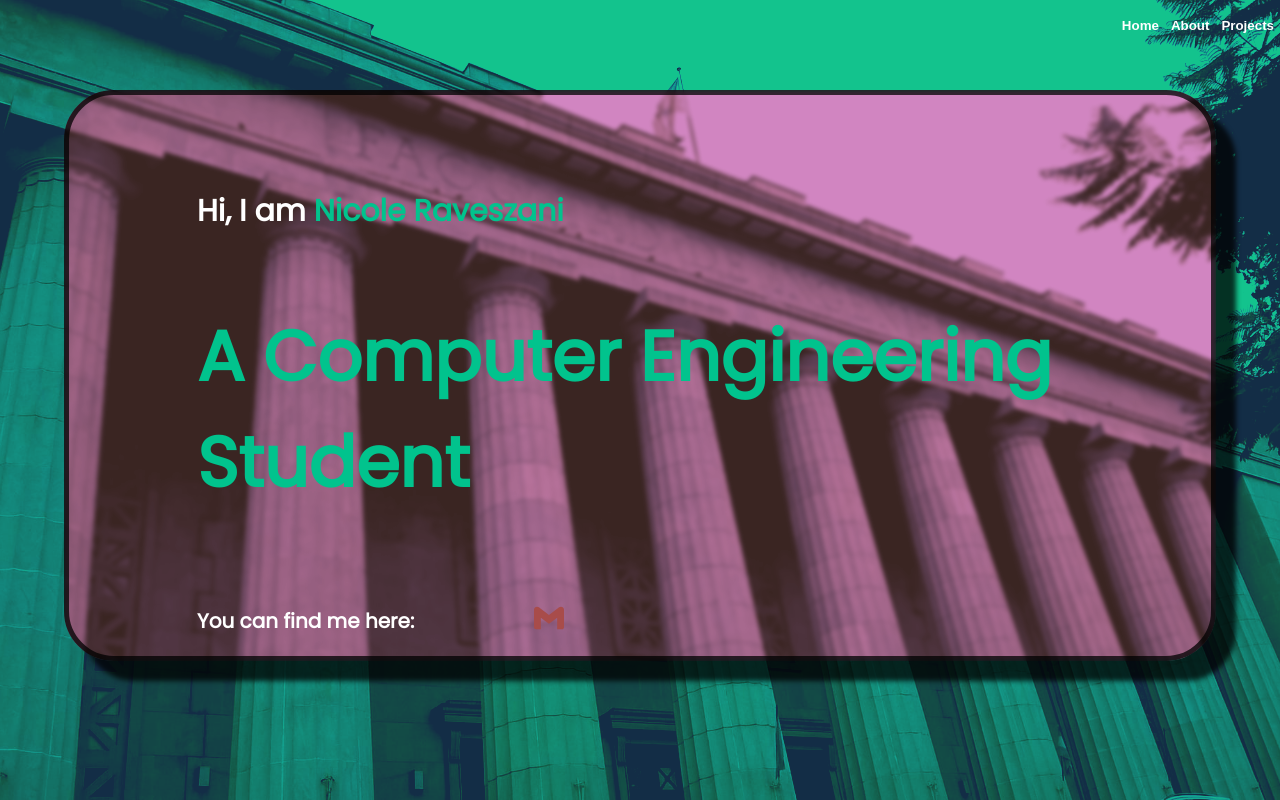
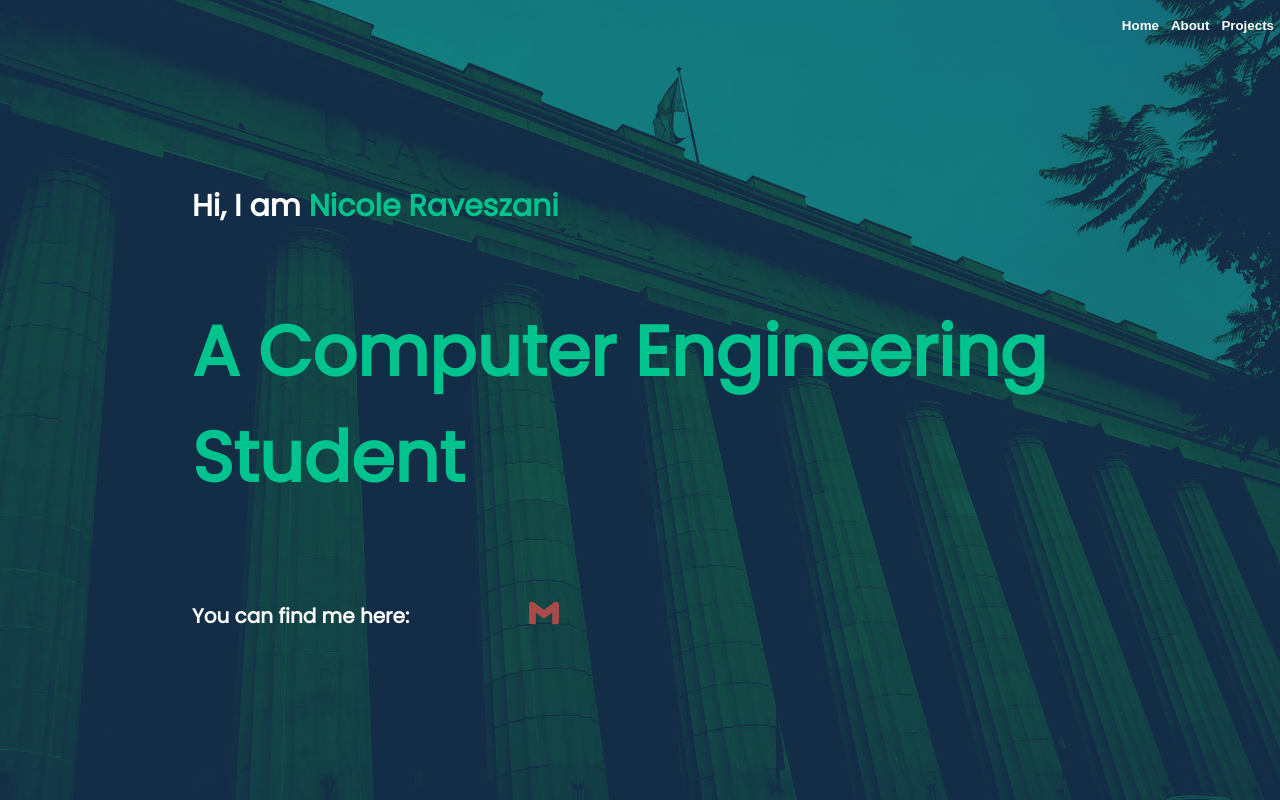
Before and after one commit to nravesz/Portfolio, a React (Create React App) app in the folder front/: page / in a window 1280 px wide. Built offline with nearby package versions, Linux system fonts and the light colour scheme; some icons are missing; the HTML template or start-up script is replaced by a standard one.

Commit message:
opacity n the background

```diff
--- a/front/src/components/base/styles/Layout.scss
+++ b/front/src/components/base/styles/Layout.scss
@@ -44,7 +44,7 @@
 };
 
 .layout-base {
-    background: url("../../../assets/fiuba.jpg") no-repeat center fixed;
+    background: linear-gradient( rgba(0, 0, 0, 0.5), rgba(0, 0, 0, 0.5) ), url("../../../assets/fiuba.jpg") no-repeat center fixed;
     background-size: cover;
     z-index: -1;
 
--- a/front/src/components/home/styles/Home.scss
+++ b/front/src/components/home/styles/Home.scss
@@ -5,7 +5,7 @@
     padding-top: 5%;
     flex-direction: column;
     max-height: 100vh;
-    backdrop-filter: blur(2px) grayscale(50%) hue-rotate(150deg);
+    //backdrop-filter: blur(2px) grayscale(50%) hue-rotate(150deg);
     //backdrop-filter: hue-rotate(100deg) blur(2px);
     //backdrop-filter: hue-rotate(50deg) blur(2px);
     //backdrop-filter: blur(1px) grayscale(100%);
@@ -14,6 +14,6 @@
     margin-top: 5vh;
     margin-bottom: 5vh;
     border-radius: 50px;
-    box-shadow: 20px 20px 5px 0px rgba(0, 0, 0, 0.75);
-    border: 5px solid rgba(0, 0, 0, 0.75);
+    //box-shadow: 20px 20px 5px 0px rgba(0, 0, 0, 0.75);
+    //border: 5px solid rgba(0, 0, 0, 0.75);
 };
```
